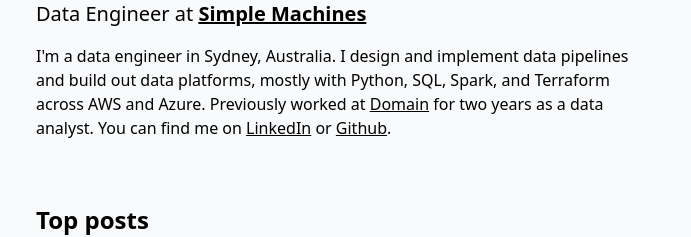
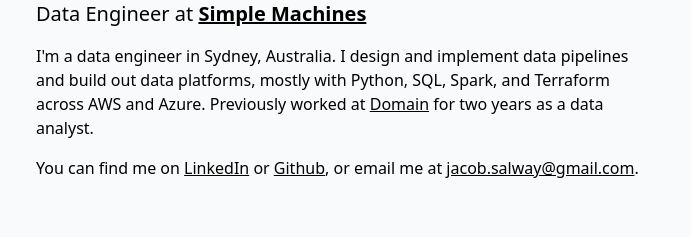
Before and after one commit to jacobsalway/jacobsalway.com, a Next.js app: page / in a window 1280 px wide. Shown: the part 196-433 px from the top of the page, without its empty margins (292-983 px from the left). Built offline with nearby package versions, Linux system fonts and the light colour scheme; no server answers.

Commit message:
feat: add email to homepage

```diff
--- a/content/hero.yml
+++ b/content/hero.yml
@@ -4,4 +4,6 @@
     - >
         I'm a data engineer in Sydney, Australia. I design and implement data pipelines and build out data platforms, mostly with Python, SQL, Spark, and Terraform across AWS and Azure.
         Previously worked at <a href='https://www.domain.com.au' target='_blank'>Domain</a> for two years as a data analyst.
-        You can find me on <a href='https://www.linkedin.com/in/jacobsalway' target='_blank'>LinkedIn</a> or <a href='https://www.github.com/jacobsalway' target='_blank'>Github</a>.
+    - >
+        You can find me on <a href='https://www.linkedin.com/in/jacobsalway' target='_blank'>LinkedIn</a> or <a href='https://www.github.com/jacobsalway' target='_blank'>Github</a>,
+        or email me at <a href='mailto:jacob.salway@gmail.com'>jacob.salway@gmail.com</a>.
--- a/src/pages/index.tsx
+++ b/src/pages/index.tsx
@@ -60,7 +60,11 @@
             />
             <div className="mt-4">
                 {subtext.map((e, i) => (
-                    <div key={i} dangerouslySetInnerHTML={{ __html: e }} />
+                    <div
+                        key={i}
+                        className="mt-4"
+                        dangerouslySetInnerHTML={{ __html: e }}
+                    />
                 ))}
             </div>
             <h3 className="mt-16 text-2xl font-semibold">Top posts</h3>
```
